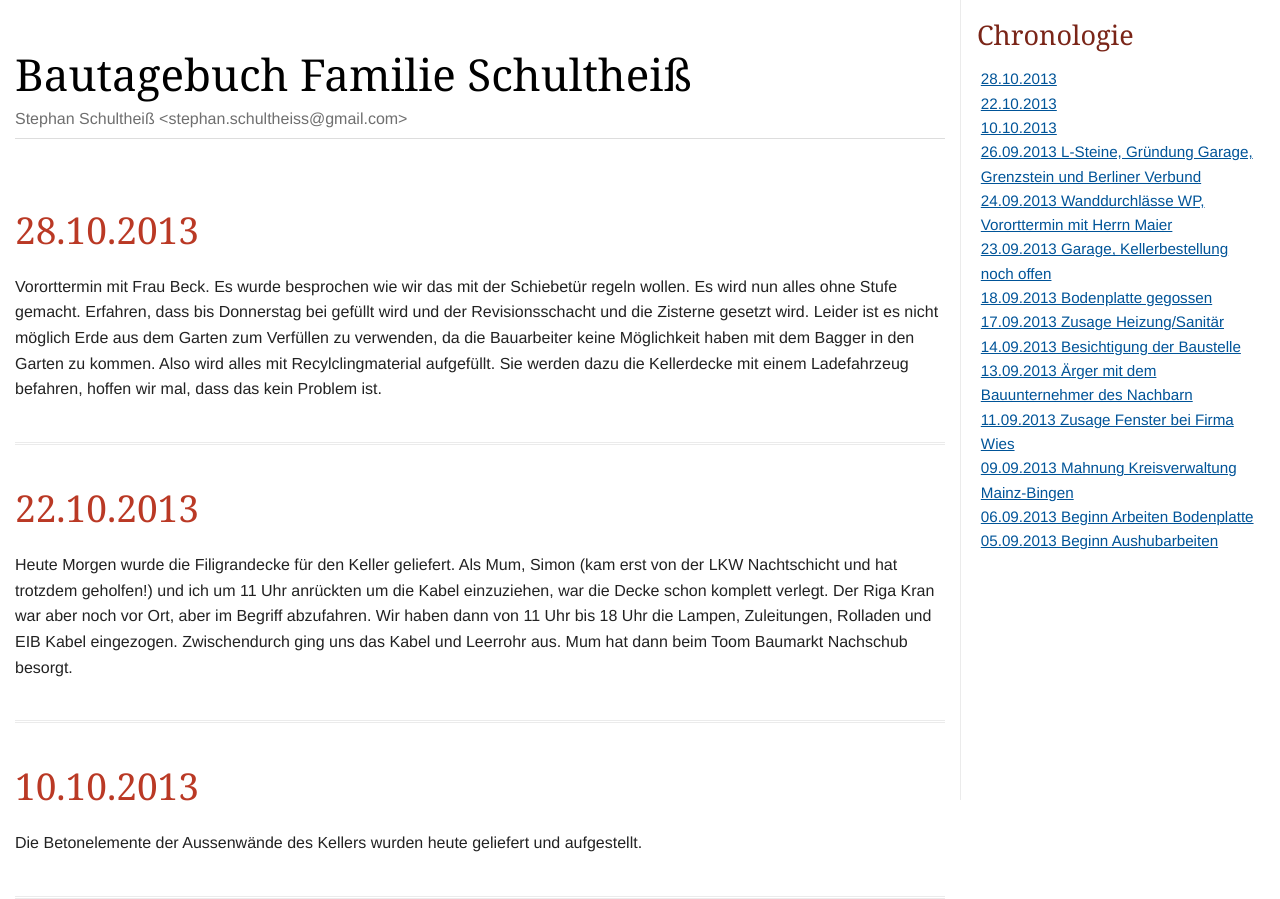
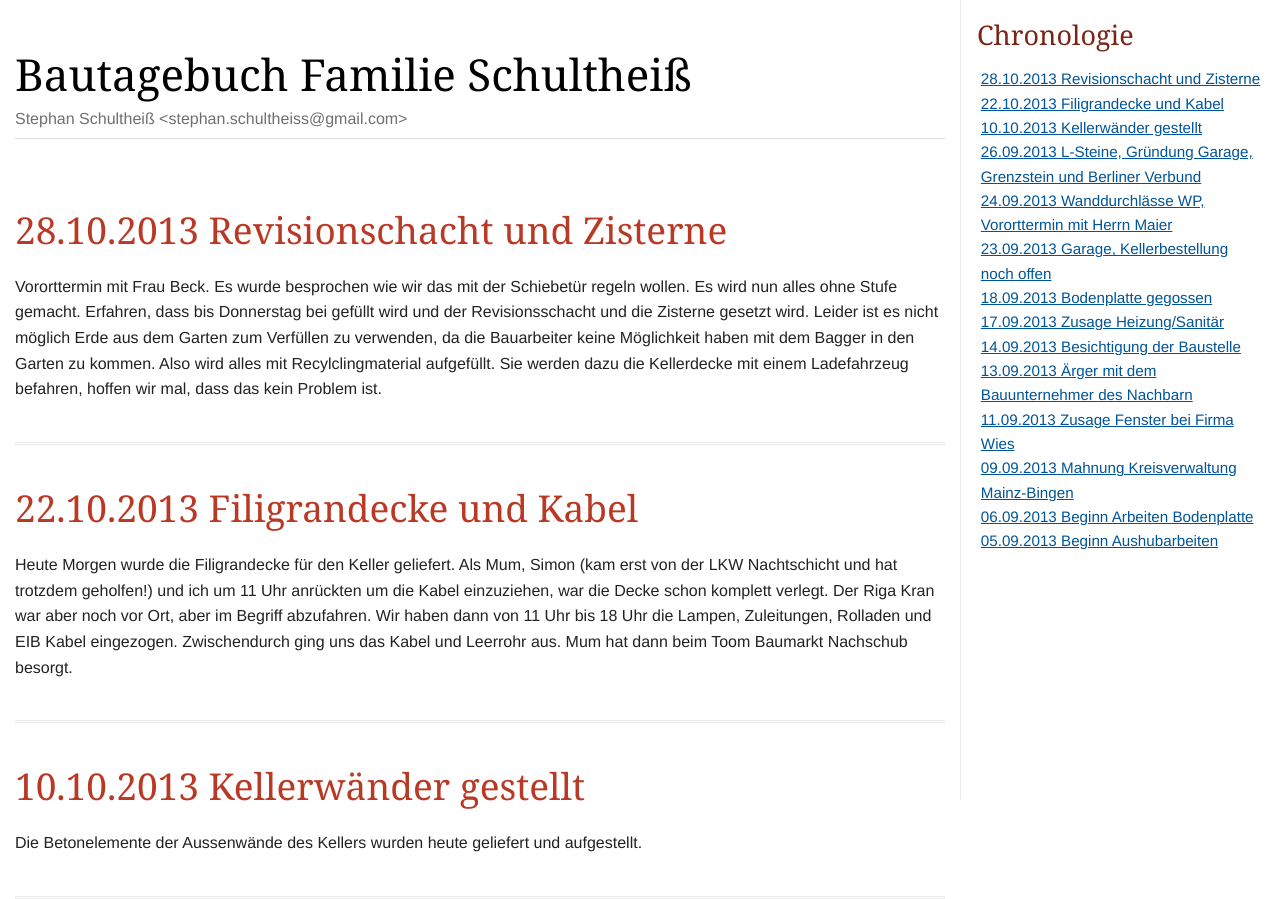
Before and after one commit to Stephschu/stephschu.github.io, a plain HTML site: page index.html in a window 1280 px wide. Shown: the top 899 px of the page. Drawn offline with Linux system fonts and the light colour scheme.

Commit message:
Oktober ergänzt

```diff
--- a/index.html
+++ b/index.html
@@ -367,9 +367,9 @@ span.icon > [class^="icon-"], span.icon > [class*=" icon-"] { cursor: default; }
 <div id="toc" class="toc2">
 <div id="toctitle">Chronologie</div>
 <ul class="sectlevel1">
-<li><a href="#_28_10_2013">28.10.2013</a></li>
-<li><a href="#_22_10_2013">22.10.2013</a></li>
-<li><a href="#_10_10_2013">10.10.2013</a></li>
+<li><a href="#_28_10_2013_revisionschacht_und_zisterne">28.10.2013 Revisionschacht und Zisterne</a></li>
+<li><a href="#_22_10_2013_filigrandecke_und_kabel">22.10.2013 Filigrandecke und Kabel</a></li>
+<li><a href="#_10_10_2013_kellerw_nder_gestellt">10.10.2013 Kellerwänder gestellt</a></li>
 <li><a href="#_26_09_2013_l_steine_gr_ndung_garage_grenzstein_und_berliner_verbund">26.09.2013 L-Steine, Gründung Garage, Grenzstein und Berliner Verbund</a></li>
 <li><a href="#_24_09_2013_wanddurchl_sse_wp_vororttermin_mit_herrn_maier">24.09.2013 Wanddurchlässe WP, Vororttermin mit Herrn Maier</a></li>
 <li><a href="#_23_09_2013_garage_kellerbestellung_noch_offen">23.09.2013 Garage, Kellerbestellung noch offen</a></li>
@@ -386,7 +386,7 @@ span.icon > [class^="icon-"], span.icon > [class*=" icon-"] { cursor: default; }
 </div>
 <div id="content">
 <div class="sect1">
-<h2 id="_28_10_2013">28.10.2013</h2>
+<h2 id="_28_10_2013_revisionschacht_und_zisterne">28.10.2013 Revisionschacht und Zisterne</h2>
 <div class="sectionbody">
 <div class="paragraph">
 <p>Vororttermin mit Frau Beck. Es wurde besprochen wie wir das mit der Schiebetür regeln wollen. Es wird nun alles ohne Stufe gemacht.
@@ -397,7 +397,7 @@ Also wird alles mit Recylclingmaterial aufgefüllt. Sie werden dazu die Kellerde
 </div>
 </div>
 <div class="sect1">
-<h2 id="_22_10_2013">22.10.2013</h2>
+<h2 id="_22_10_2013_filigrandecke_und_kabel">22.10.2013 Filigrandecke und Kabel</h2>
 <div class="sectionbody">
 <div class="paragraph">
 <p>Heute Morgen wurde die Filigrandecke für den Keller geliefert. Als Mum, Simon (kam erst von der LKW Nachtschicht und hat trotzdem geholfen!) und ich um 11 Uhr anrückten um die Kabel einzuziehen, war
@@ -407,7 +407,7 @@ Wir haben dann von 11 Uhr bis 18 Uhr die Lampen, Zuleitungen, Rolladen und EIB K
 </div>
 </div>
 <div class="sect1">
-<h2 id="_10_10_2013">10.10.2013</h2>
+<h2 id="_10_10_2013_kellerw_nder_gestellt">10.10.2013 Kellerwänder gestellt</h2>
 <div class="sectionbody">
 <div class="paragraph">
 <p>Die Betonelemente der Aussenwände des Kellers wurden heute geliefert und aufgestellt.</p>
@@ -606,7 +606,7 @@ Frau Beck war leider noch immer krank.</p>
 </div>
 <div id="footer">
 <div id="footer-text">
-Last updated 2013-10-30 14:23:22 CET
+Last updated 2013-10-30 14:26:19 CET
 </div>
 </div>
 </body>
```
